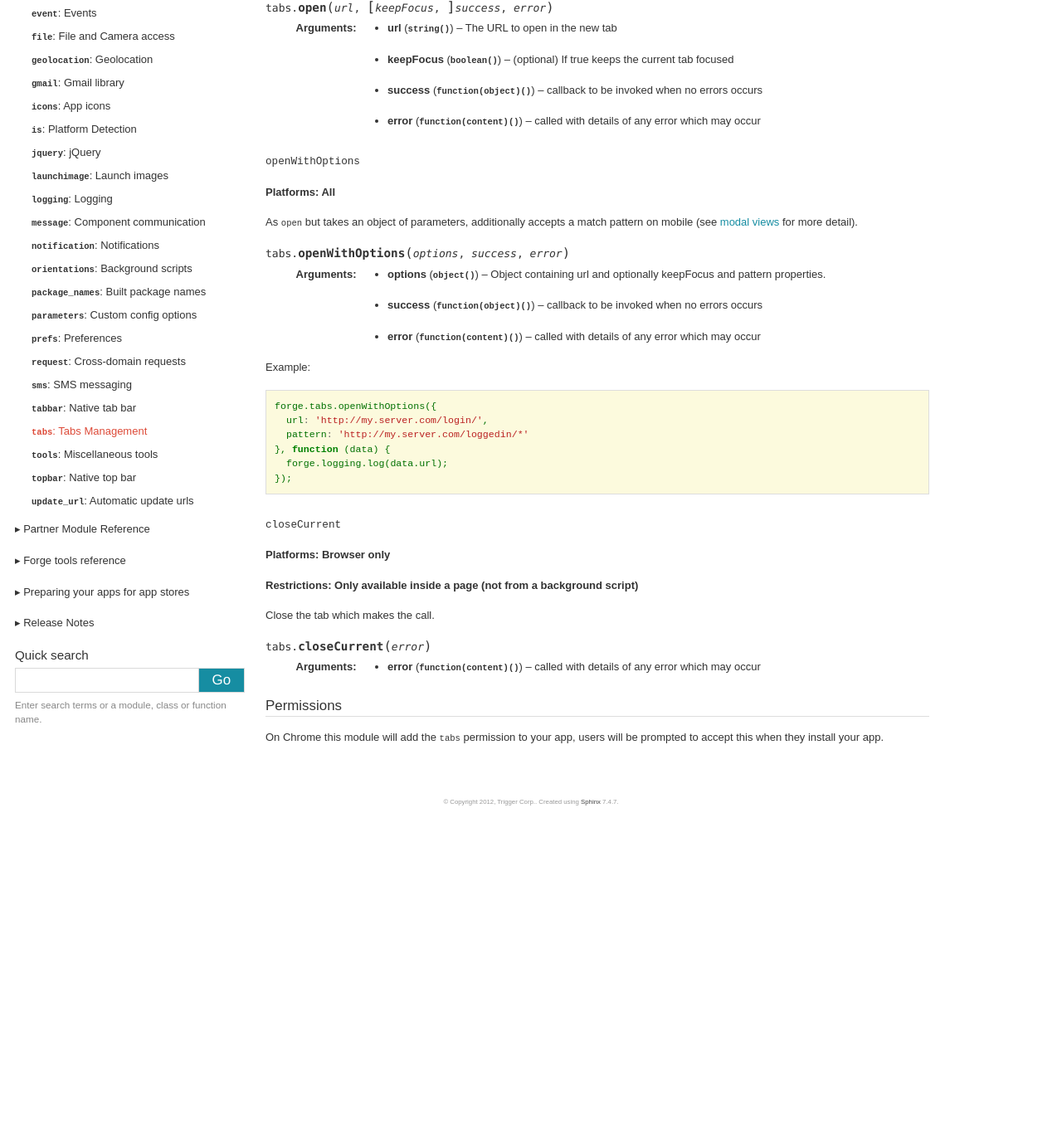
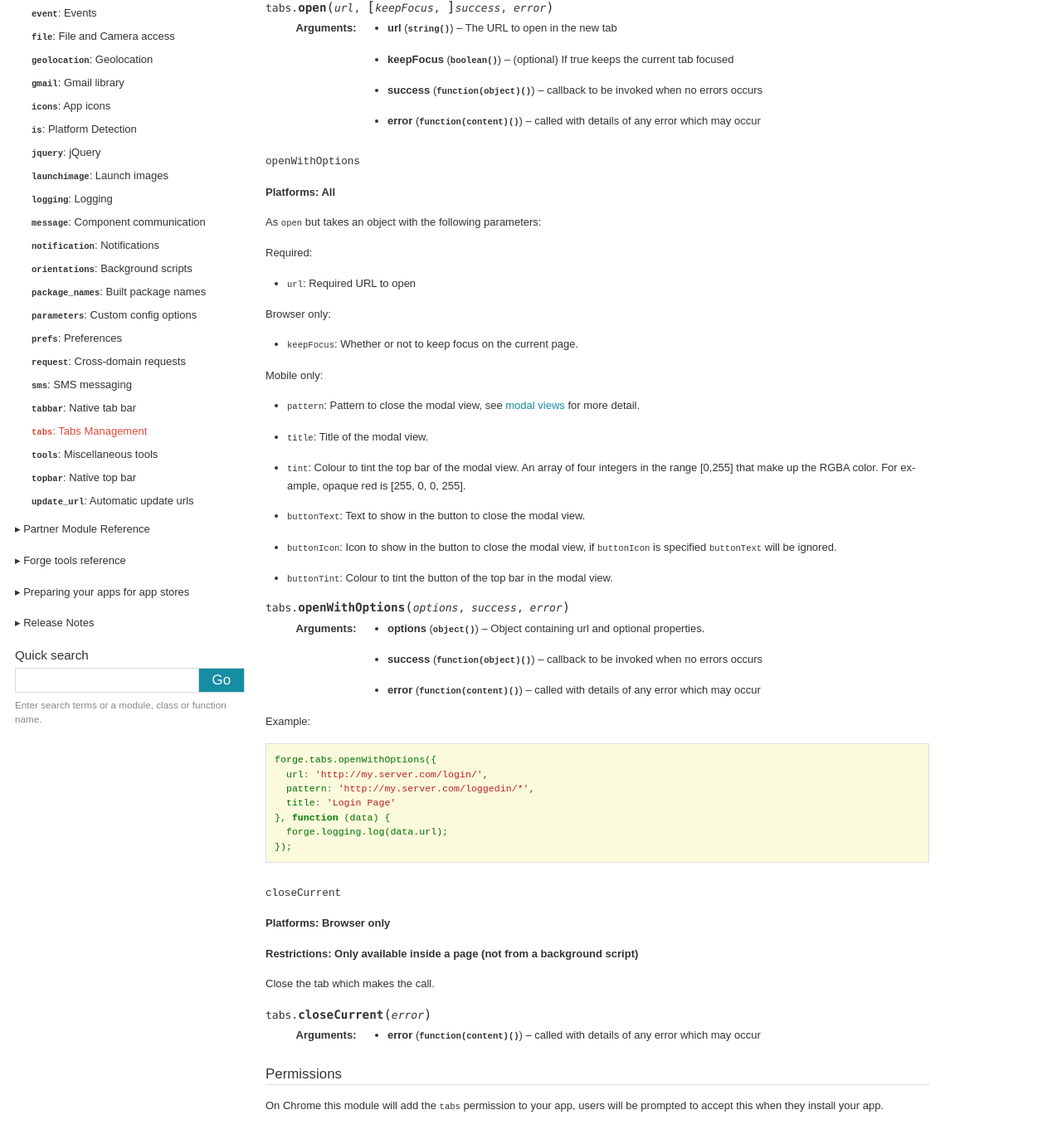
Before and after one commit to trigger-corp/Forge-Documentation, a Sphinx documentation site: the page built from source/modules/tabs.rst, in a window 1280 px wide and 1400 px high, scrolled down 664 px. Shown: the top 1379 px of the window at 83% size. Built offline with Sphinx 7.4.7, drawn with Linux system fonts in a browser that asks for light colours; some web fonts are replaced; before the commit the page ends 1659 px from its top, so only the background shows below that.

Commit message:
Update modal view docs.

```diff
--- a/source/modules/tabs.rst
+++ b/source/modules/tabs.rst
@@ -39,11 +39,28 @@ On mobile this will display a :ref:`modal view <forge-modal>` and the success ca
 ~~~~~~~~~~~~~~~~~~~~~~~~~~~~~~~~~~~~~~~~~~~~~~~~~~~~~~~~~~~~~~~~~~~~~~~~~~~~~~~~
 **Platforms: All**
 
-As ``open`` but takes an object of parameters, additionally accepts a match pattern on mobile (see :ref:`modal views <forge-modal>` for more detail).
+As ``open`` but takes an object with the following parameters:
+
+Required:
+
+- ``url``: Required URL to open
+
+Browser only:
+
+- ``keepFocus``: Whether or not to keep focus on the current page.
+
+Mobile only:
+
+- ``pattern``: Pattern to close the modal view, see :ref:`modal views <forge-modal>` for more detail.
+- ``title``: Title of the modal view.
+- ``tint``: Colour to tint the top bar of the modal view. An array of four integers in the range [0,255] that make up the RGBA color. For example, opaque red is [255, 0, 0, 255].
+- ``buttonText``: Text to show in the button to close the modal view.
+- ``buttonIcon``: Icon to show in the button to close the modal view, if ``buttonIcon`` is specified ``buttonText`` will be ignored.
+- ``buttonTint``: Colour to tint the button of the top bar in the modal view.
 
 .. js:function:: tabs.openWithOptions(options, success, error)
 
-    :param object options: Object containing url and optionally keepFocus and pattern properties.
+    :param object options: Object containing url and optional properties.
     :param function(object) success: callback to be invoked when no errors occurs
     :param function(content) error: called with details of any error which may occur
 
@@ -51,7 +68,8 @@ Example::
 
   forge.tabs.openWithOptions({
     url: 'http://my.server.com/login/',
-    pattern: 'http://my.server.com/loggedin/*'
+    pattern: 'http://my.server.com/loggedin/*',
+    title: 'Login Page'
   }, function (data) {
     forge.logging.log(data.url);
   });
```
